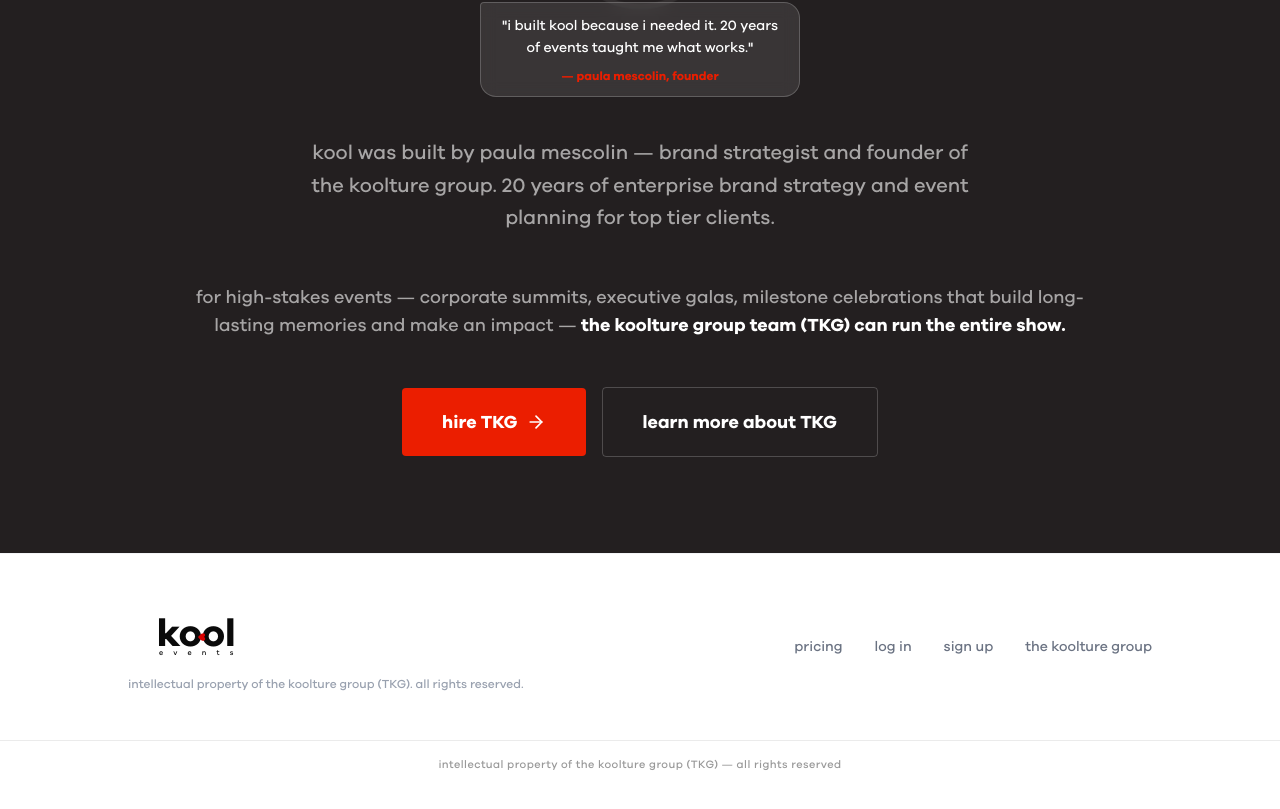
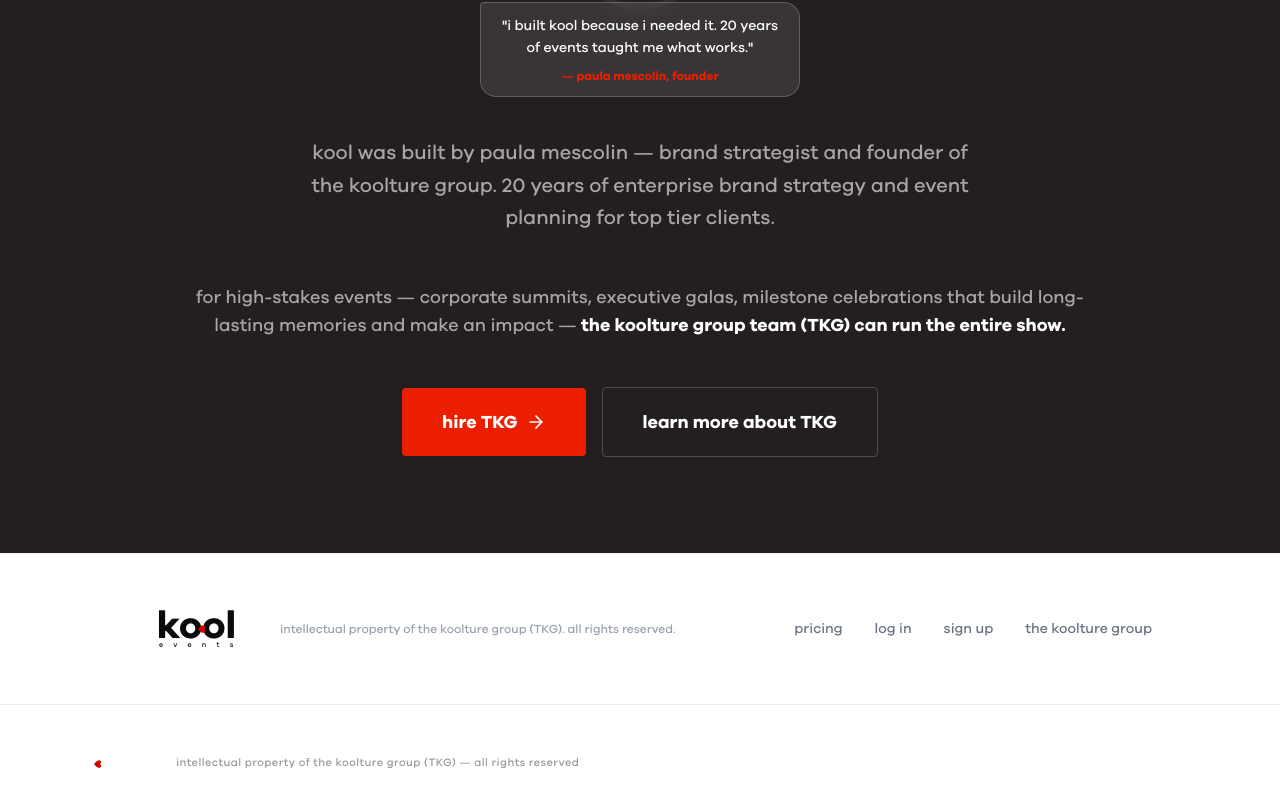
Before and after one commit to mrkoolbot/kool-app, a Next.js app: page / in a window 1280 px wide. Shown: the part 4168-4977 px from the top of the page. Built offline with nearby package versions, Linux system fonts and the light colour scheme.

Commit message:
fix: footer logo inline with copyright text, left-aligned — all pages

```diff
--- a/app/layout.tsx
+++ b/app/layout.tsx
@@ -1,5 +1,7 @@
 import type { Metadata } from "next";
 import localFont from "next/font/local";
+import Link from "next/link";
+import { KoolLogo } from "@/components/kool-logo";
 import "./globals.css";
 
 const galanoGrotesque = localFont({
@@ -56,8 +58,11 @@ export default function RootLayout({
     <html lang="en">
       <body className={`${galanoGrotesque.variable} font-galano`}>
         {children}
-        <footer style={{ borderTop: "1px solid #EBEBEB", padding: "16px 24px", textAlign: "center", fontSize: "11px", color: "#999", letterSpacing: "0.04em" }}>
-          intellectual property of the koolture group (TKG) — all rights reserved
+        <footer style={{ borderTop: "1px solid #EBEBEB", padding: "24px 24px" }}>
+          <div style={{ display: "flex", alignItems: "center", gap: "12px" }}>
+            <Link href="/"><KoolLogo size="sm" /></Link>
+            <span style={{ fontSize: "11px", color: "#999", letterSpacing: "0.04em" }}>intellectual property of the koolture group (TKG) — all rights reserved</span>
+          </div>
         </footer>
       </body>
     </html>
--- a/app/page.tsx
+++ b/app/page.tsx
@@ -328,13 +328,13 @@ export default function LandingPage() {
       </section>
 
       {/* Footer */}
-      <footer className="py-12 px-6 border-t border-gray-100">
+      <footer className="py-10 px-6 border-t border-gray-100">
         <div className="max-w-5xl mx-auto flex flex-col md:flex-row items-center justify-between gap-4">
-          <div>
-            <Link href="/" className="text-xl font-black tracking-tight text-kool-black">
+          <div className="flex items-center gap-3">
+            <Link href="/">
               <KoolLogo inverted={true} size="sm" />
             </Link>
-            <p className="text-gray-400 text-xs mt-1">intellectual property of the koolture group (TKG). all rights reserved.</p>
+            <p className="text-gray-400 text-xs">intellectual property of the koolture group (TKG). all rights reserved.</p>
           </div>
           <div className="flex items-center gap-8 text-sm text-gray-500">
             <Link href="/pricing" className="hover:text-kool-black transition-colors">pricing</Link>
```
